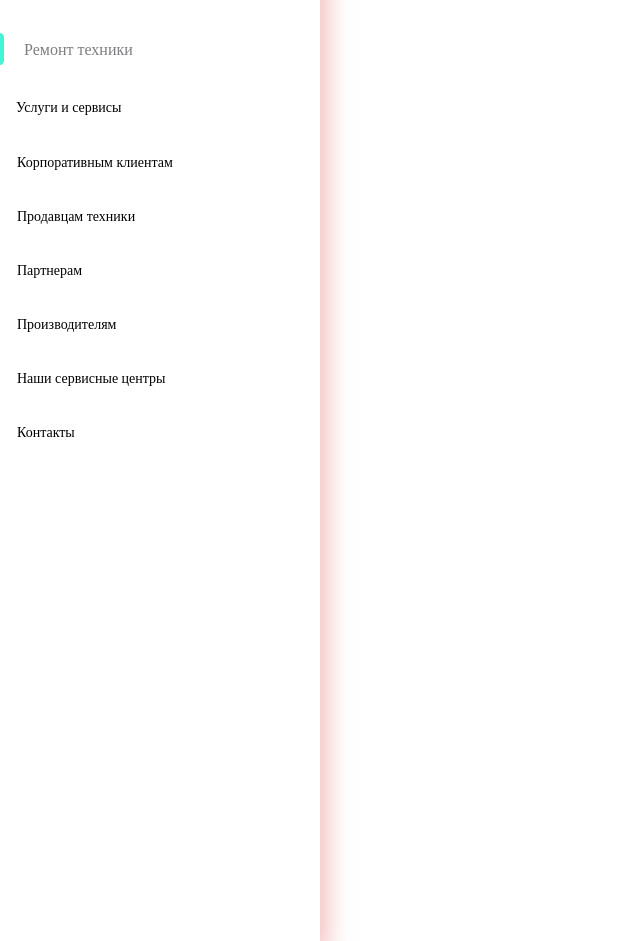
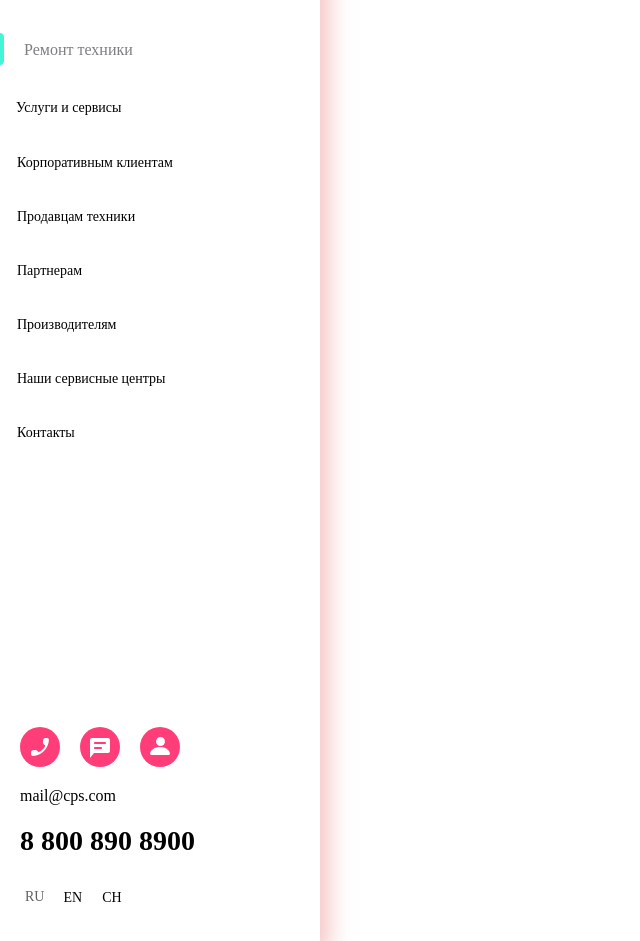
Before and after one commit to ViktoriiaOgai/style, a plain HTML site: page index.html in a window 1280 px wide. Shown: the part 83-1024 px from the top of the page, without its empty margins (0-640 px from the left). Drawn offline with Linux system fonts and the light colour scheme.

Commit message:
Окончательный

```diff
--- a/index.html
+++ b/index.html
@@ -18,8 +18,8 @@
        <img src="img/highlight.svg" class="menu__icon" alt="">
        <span class="menu__text">Ремонт техники</span>
        </div>
-   <nav class="page__nav menu">
-    <ul class="menu__list">
+   <nav class="menu">
+    <ul>
       <li class="menu__text1 menu__text1--active--true">Услуги и сервисы</li>
       <li class="menu__text1">Корпоративным клиентам</li>
       <li class="menu__text1">Продавцам техники</li>
@@ -30,6 +30,24 @@
     </ul>
   </nav>
     </div>
+   <div class="foot">
+    <img src="img/call.svg" class="icon__foot" alt="">
+    <img src="img/chat.svg" class="icon__foot" alt="">
+    <img src="img/profile.svg" class="icon__foot" alt="">
+    </div>
+    <div class="foot__mail">
+      <p>mail@cps.com</p>
+    </div>
+    <div class="foot__tel">
+      <p>8 800 890 8900</p>
+    </div>
+  <nav class="foot__lang">
+    <ul class="contact">
+      <li class="contact__text contact__text--active--true">RU</li>
+      <li class="contact__text">EN</li>
+      <li class="contact__text">CH</li>
+    </ul>
+  </nav>
  </div>
  </div>
 </body>
--- a/style.css
+++ b/style.css
@@ -78,7 +78,6 @@
    margin-top: 30px;
    height: 24px;
    top: 120px;
-    size: 16px;
    color: #020202;
    padding: 20px;
    flex: 0 0 auto;
@@ -92,9 +91,10 @@
    transition: 0.3s;
 }
 .menu__text1:hover {
-   background-color: #fff;
-  border: 2px solid #41f6d7;
-  font-weight: 500;
+ background-color: #8f8e8e;
+  color: #000;
+  border: 2px solid #2d2e2e;
+  font-weight: 100;
 }
 .menu__text1--active--true {
   background-color: #fff;
@@ -104,5 +104,68 @@
 .wrapper {
   display: flex;
   flex-direction: column;
-  height: 100%;
+  min-height: 100%;
 }
+.foot {
+  padding: 0 20px;
+  margin-top: auto;
+  display: flex;
+  align-items: flex-start;
+  justify-content:space-between;
+  flex-direction: row;
+  background: #fff;
+  gap: 20px;
+}
+.icon__foot {
+   width: 40px;
+   height: 40px;
+     }
+.foot__mail {
+  font-size: 16px;
+  color: black;
+  padding: 0 20px;
+  margin-top: 20px;
+}
+.foot__tel {
+  font-size: 28px;
+  font-weight: bolder;
+  color: black;
+  padding: 0 20px;
+  margin-top: 20px;
+}
+.foot__lang {
+  margin-top: 30px;
+  padding: 0 20px;
+}
+.contact {
+  display: flex;
+  justify-content: flex-start;
+  gap: 8px;
+  padding: 0;
+  margin: 0;
+  list-style: none;
+}
+.contact__text {
+   color: #020202;
+   padding: 2px 5px;
+   flex: 0 0 auto;
+   border-radius: 5px;
+   border: 1px solid transparent;
+   background-color: #ffff;
+   font-size: 14px;
+   white-space: nowrap;
+   cursor: pointer;
+   transition: 0.3s;
+}
+.contact__text:hover {
+  background-color: #8f8e8e;
+  color: #000;
+  border: 2px solid #2d2e2e;
+  font-weight: 100;
+}
+.contact__text--active--true {
+  background-color: #fff;
+  border:none;
+  font-weight: 100;
+  color: #636060;
+}
```
Lines whose indentation alone changed are shown as unchanged.
